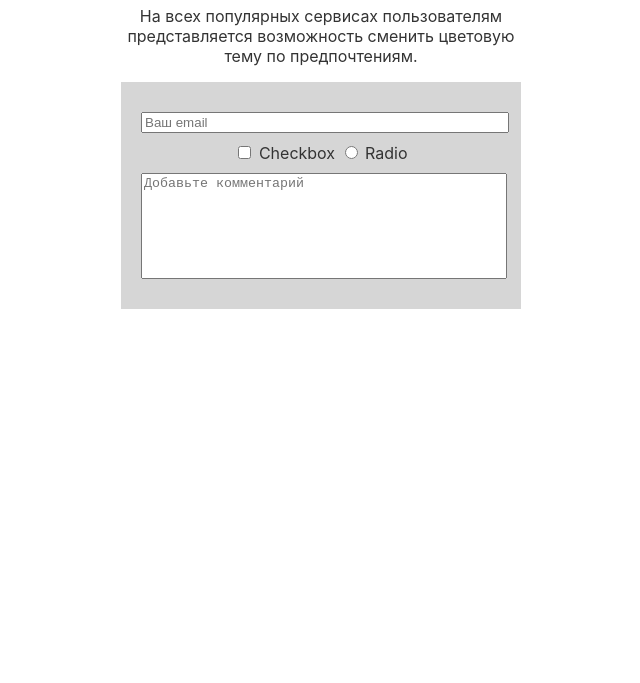
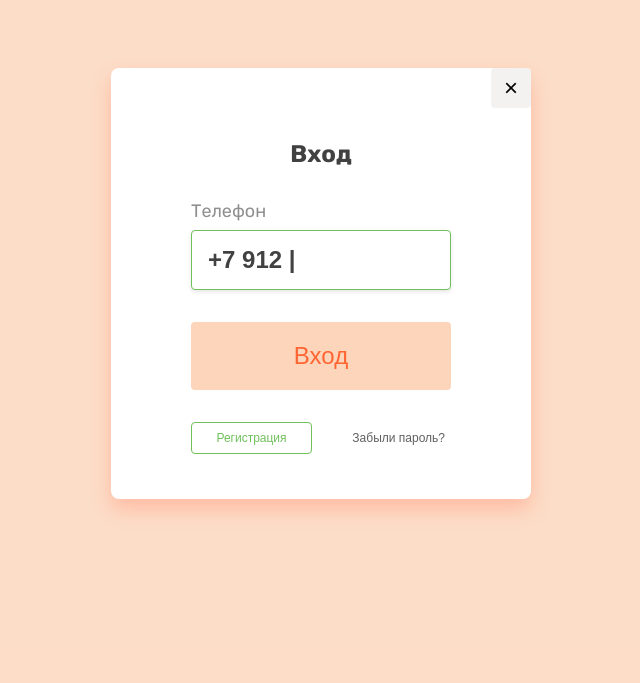
Before and after one commit to ViviAyo/Dark-theme, a plain HTML site: page index.html in a window 1280 px wide. Shown: the part 117-800 px from the top of the page, without its empty margins (319-959 px from the left). Drawn offline with Linux system fonts and the light colour scheme.

Commit message:
Add files via upload

```diff
--- a/app.js
+++ b/app.js
@@ -1,12 +1,44 @@
-let root = document.querySelector(":root");
-let button = document.querySelector("#themeToggle");
+document.addEventListener('DOMContentLoaded', function() {
+  const phoneInput = document.querySelector('.phone-input');
+  const loginBtn = document.querySelector('.login-btn');
+  const registerBtn = document.querySelector('.register');
+  const forgotPasswordBtn = document.querySelector('.forgot-password');
+  const closeBtn = document.querySelector('.close-btn');
+  const modalOverlay = document.querySelector('.modal-overlay');
 
-button.addEventListener('click', () => {
-  event.preventDefault();
-  root.classList.toggle('dark');
-  if (themeToggle.textContent === "Перейти на темную тему") {
-    themeToggle.textContent = "Перейти на светлую тему";
-  } else {
-    themeToggle.textContent = "Перейти на темную тему";
+  phoneInput.addEventListener('input', function(e) {
+      let value = this.value.replace(/\D/g, '');
+      let formattedValue = '+7 ';
+
+      if (value.length > 1) {
+          formattedValue += value.substring(1, 4);
+          if (value.length > 4) {
+              formattedValue += ' ' + value.substring(4, 7);
+              if (value.length > 7) {
+                  formattedValue += ' ' + value.substring(7, 9);
+                  if (value.length > 9) {
+                      formattedValue += ' ' + value.substring(9, 11);
+                  }
+              }
+          }
+      }
+
+      this.value = formattedValue;
+  });
+
+  function closeModal() {
+      modalOverlay.style.display = 'none';
   }
-})
+
+  closeBtn.addEventListener('click', closeModal);
+
+  modalOverlay.addEventListener('click', function(e) {
+      if (e.target === modalOverlay) {
+          closeModal();
+      }
+  });
+
+  document.querySelector('.modal').addEventListener('click', function(e) {
+      e.stopPropagation();
+  });
+});
--- a/index.html
+++ b/index.html
@@ -1,28 +1,26 @@
 <!DOCTYPE html>
-<html lang="en">
-  <head>
-    <meta charset="UTF-8" />
-    <meta name="viewport" content="width=device-width, initial-scale=1.0" />
+<html lang="ru">
+<head>
+    <meta charset="UTF-8">
+    <meta name="viewport" content="width=device-width, initial-scale=1.0">
     <title>Сахбетдинова</title>
-    <link rel="stylesheet" href="style.css" />
-  </head>
-  <body>
-    <div class="container">
-      <button id="themeToggle">Перейти на темную тему</button>
-      <h1>Смена цветовой темы</h1>
-      <p>
-        На всех популярных сервисах пользователям представляется возможность
-        сменить цветовую тему по предпочтениям.
-      </p>
-      <form>
-        <input placeholder="Ваш email" type="email" />
-        <input id="checkbox" type="checkbox" />
-        <label for="checkbox">Checkbox</label>
-        <input id="radio" type="radio" />
-        <label for="radio">Radio</label>
-        <textarea placeholder="Добавьте комментарий" id=""></textarea>
-      </form>
+    <link rel="stylesheet" href="style.css">
+</head>
+<body>
+    <div class="modal-overlay">
+        <div class="modal">
+            <button class="close-btn">×</button>
+            <div class="title">Вход</div>
+            <div class="phone-label">Телефон</div>
+            <input type="text" class="phone-input" placeholder="+7 912 |">
+            <button class="login-btn">Вход</button>
+            <div class="links">
+                <button class="register">Регистрация</button>
+                <button class="forgot-password">Забыли пароль?</button>
+            </div>
+        </div>
     </div>
+
     <script src="app.js"></script>
-  </body>
+</body>
 </html>
--- a/style.css
+++ b/style.css
@@ -1,39 +1,122 @@
-:root {
-  --main: #333;
-  --main-rgb: 51, 51, 51;
-  color-scheme: light;
-}
+@import url('https://fonts.googleapis.com/css2?family=Rubik:ital,wght@0,300..900;1,300..900&display=swap');
+
 body {
-  font-family: 'Inter', sans-serif;
-  text-align: center;
-  color: var(--main);
-}
-.container {
-  margin: 20px auto;
-  max-width: 400px;
-  padding-left: 15px;
-  padding-right: 15px;
-}
-form {
-  padding: 20px;
-  background-color: rgba(var(--main-rgb), .2);
-}
-input[type="email"],
-textarea,
-button {
-  display: block;
-  width: 100%;
-  margin: 10px 0;
-  color: var(--main);
-}
-textarea {
-  resize: none;
-  min-height: 100px;
+  margin: 0;
+  font-family: 'Rubik', sans-serif;
 }
 
-/* Dark theme*/
-.dark {
-  --main: #fff;
-  --main-rgb: 255, 255, 255;
-  color-scheme: dark;
+.modal-overlay {
+  background-color: rgba(252, 213, 186, 0.8);
+  display: flex;
+  justify-content: center;
+  align-items: center;
+  height: 100vh;
+  width: 100vw;
 }
+
+.modal {
+  width: 420px;
+  height: 431px;
+  background-color: white;
+  border-radius: 8px;
+  box-shadow: 0 10px 20px #ffbba4;
+  padding: 72px 0 0;
+  box-sizing: border-box;
+  display: flex;
+  flex-direction: column;
+  align-items: center;
+  position: relative;
+}
+
+.close-btn {
+  position: absolute;
+  top: 0;
+  right: 0;
+  width: 40px;
+  height: 40px;
+  background-color: #F3F2F1;
+  border: none;
+  border-radius: 4px;
+  font-size: 24px;
+  line-height: 40px;
+  text-align: center;
+  cursor: pointer;
+  padding: 0;
+  display: flex;
+  align-items: center;
+  justify-content: center;
+}
+
+.title {
+  font-size: 24px;
+  font-weight: 700;
+  color: #414141;
+  margin-bottom: 32px;
+}
+
+.phone-label {
+  color: #8F8F8F;
+  font-size: 18px;
+  align-self: flex-start;
+  margin-left: 80px;
+  margin-bottom: 8px;
+}
+
+.phone-input {
+  width: 260px;
+  height: 60px;
+  border: 1px solid #70C05B;
+  border-radius: 4px;
+  padding: 0 16px;
+  font-size: 24px;
+  color: #414141;
+  box-shadow: 0 2px 4px rgba(0, 0, 0, 0.1);
+  box-sizing: border-box;
+}
+
+.phone-input::placeholder {
+  font-weight: 550;
+  color: #414141;
+}
+
+.login-btn {
+  width: 260px;
+  height: 68px;
+  background-color: #FCD5BA;
+  border: none;
+  border-radius: 4px;
+  font-size: 24px;
+  color: #FF6633;
+  font-weight: 500;
+  margin-top: 32px;
+  cursor: pointer;
+}
+
+.links {
+  display: flex;
+  justify-content: space-between;
+  width: 260px;
+  margin-top: 32px;
+}
+
+.register {
+  width: 121px;
+  height: 32px;
+  border: 1px solid #70C05B;
+  color: #70C05B;
+  font-size: 12px;
+  background: transparent;
+  border-radius: 4px;
+  cursor: pointer;
+}
+
+.forgot-password {
+  width: 121px;
+  height: 32px;
+  color: #606060;
+  font-size: 12px;
+  background: transparent;
+  border: none;
+  text-align: right;
+  cursor: pointer;
+}
```
